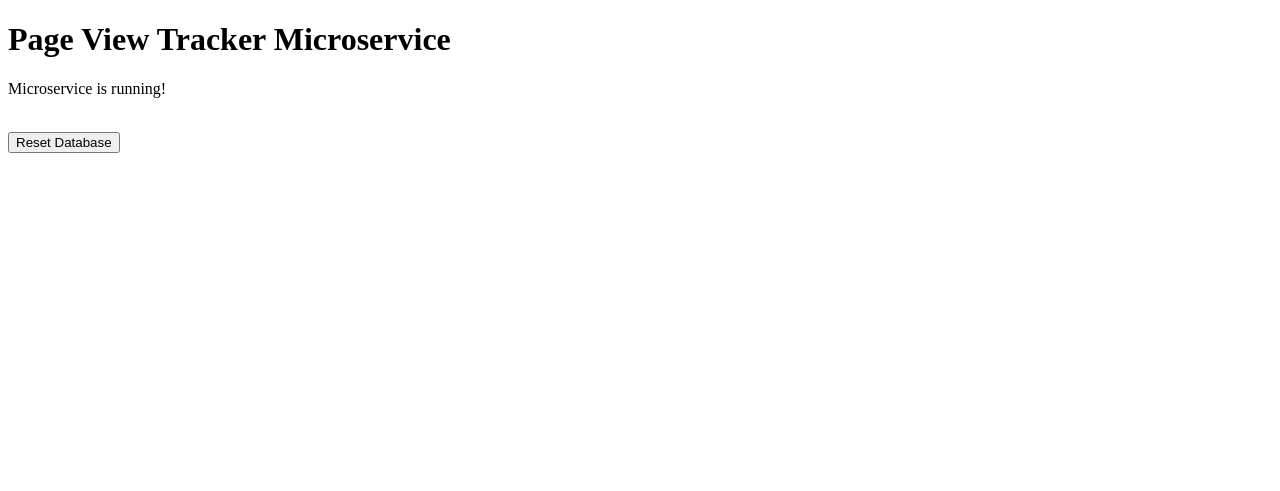
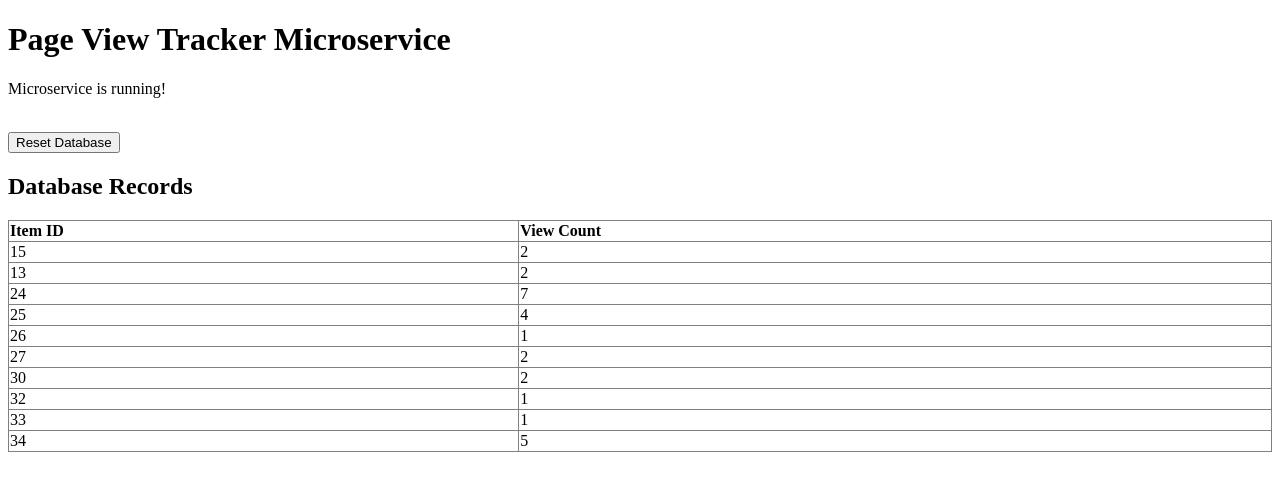
Before and after one commit to LawsonStation/cs361-microservice-page-view, a Flask app: page / in a window 1280 px wide. Shown: the top 491 px of the page. Run offline with Flask 3, Linux system fonts and the light colour scheme; data comes from the database, SQL or seed files in the repository; both versions use the stored data as it was after the commit.

Commit message:
Fixes PageView issues when the microservice is restarted

```diff
--- a/app.py
+++ b/app.py
@@ -22,14 +22,8 @@ def get_db_connection():
 with app.app_context():
     db.create_all()
 
-# Landing page
-@app.route('/')
-def home():
-    return render_template('index.html')
-
-# Increment page count and return
-@app.route('/view/<int:item_id>', methods=['POST'])
-def increment_view(item_id):
+# Helper function to create or update an item
+def create_or_update_item(item_id):
     try:
         page_view = PageView.query.filter_by(item_id=item_id).first()
         if not page_view:
@@ -38,59 +32,63 @@ def increment_view(item_id):
         else:
             page_view.count += 1
         db.session.commit()
-        return jsonify({"item_id": item_id, "count": page_view.count}), 200
+        return {"item_id": item_id, "count": page_view.count}, 200
     except IntegrityError:
         db.session.rollback()
-        return jsonify({"error": "Could not process the request."}), 500
+        return {"error": "Could not process the request."}, 500
 
+# Landing page
+@app.route('/')
+def home():
+    page_views = PageView.query.all()  # Retrieve all records from the PageView table
+    return render_template('index.html', page_views=page_views)
+
+# Increment page count and return
+@app.route('/view/<int:item_id>', methods=['POST'])
+def increment_view(item_id):
+    response, status_code = create_or_update_item(item_id)
+    return jsonify(response), status_code
+
+# Get view count and auto-create missing items
 @app.route('/view/<int:item_id>', methods=['GET'])
 def get_view_count(item_id):
     page_view = PageView.query.filter_by(item_id=item_id).first()
     if not page_view:
-        return jsonify({"error": "Item not found"}), 404
-    return jsonify({"item_id": item_id, "count": page_view.count}), 200
+        # If no record exists, create one with an initial count of 1
+        response, status_code = create_or_update_item(item_id)
+        return jsonify(response), status_code
+    else:
+        # Increment count on every page view (even if the page is refreshed)
+        page_view.count += 1
+        db.session.commit()
+        return jsonify({"item_id": item_id, "count": page_view.count}), 200
 
 # Deletion route
 @app.route('/delete/<int:item_id>', methods=['POST'])
 def delete_item(item_id):
     try:
-        # Attempt to delete the page view record for the item
         page_view = PageView.query.filter_by(item_id=item_id).first()
         if page_view:
-            db.session.delete(page_view)  # Delete the page view record
+            db.session.delete(page_view)
             db.session.commit()
             return jsonify({"message": f"Item {item_id} deleted successfully."}), 200
         else:
             return jsonify({"error": f"Item {item_id} not found."}), 404
     except Exception as e:
-        db.session.rollback()  # Rollback the transaction in case of error
+        db.session.rollback()
         return jsonify({"error": f"Error deleting item: {e}"}), 500
 
-
-# Add the reset route
-# @app.route('/reset', methods=['POST'])
-# def reset_database():
-#     try:
-#         # Delete all records from each table (including page_views)
-#         PageView.query.delete()  # Deletes all entries from the page_views table
-#         db.session.commit()  # Commit changes to the database
-#         return 'Database has been reset successfully.', 200
-#     except Exception as e:
-#         return f'Error resetting database: {e}', 500
-
+# Reset database route
 @app.route('/reset', methods=['POST', 'GET'])
 def reset_database():
     if request.method == 'POST':
         try:
-            # Delete all records from the page_views table
             PageView.query.delete()
             db.session.commit()
-            # Return a success message with a "Back to Home" button
-            return render_template('reset_success.html')  # Assuming reset_success.html displays the message and button
+            return render_template('reset_success.html')
         except Exception as e:
             return f'Error resetting database: {e}', 500
-    return render_template('reset_confirmation.html')  # Render reset confirmation page if GET request
-
+    return render_template('reset_confirmation.html')
 
 if __name__ == '__main__':
     app.run(debug=True, port=5001)
--- a/templates/index.html
+++ b/templates/index.html
@@ -4,44 +4,13 @@
     <meta charset="UTF-8">
     <meta name="viewport" content="width=device-width, initial-scale=1.0">
     <title>Microservice Running</title>
-    <!-- <style>
-        body {
-            font-family: Arial, sans-serif;
-            text-align: center;
-            margin: 0;
-            padding: 0;
-            background-color: #f4f4f9;
-            color: #333;
-        }
-        header {
-            background-color: #007bff;
-            color: #fff;
-            padding: 20px 0;
-        }
-        header h1 {
-            margin: 0;
-            font-size: 2.5em;
-        }
-        section {
-            padding: 20px;
-        }
-        section p {
-            font-size: 1.2em;
-        }
-        footer {
-            margin-top: 20px;
-            font-size: 0.9em;
-            color: #555;
-        }
-    </style> -->
     <script>
         function confirmReset(event) {
             if (!confirm('Are you sure you want to reset the database? This will delete all records.')) {
-                event.preventDefault();  // Prevent form submission if not confirmed
+                event.preventDefault();
             }
         }
     </script>
-
 </head>
 <body>
     <header>
@@ -49,21 +18,31 @@
     </header>
     <p>Microservice is running!</p>
     <br>
-        <!-- Reset Database Button -->
-        <form action="{{ url_for('reset_database') }}" method="POST" onsubmit="confirmReset(event)">
-            <button type="submit">Reset Database</button>
-        </form>
+    <!-- Reset Database Button -->
+    <form action="{{ url_for('reset_database') }}" method="POST" onsubmit="confirmReset(event)">
+        <button type="submit">Reset Database</button>
+    </form>
 
-    <!-- <section>
-        <p>Welcome! This microservice is up and running.</p>
-        <p>Use the following endpoints:</p>
-        <ul>
-            <li><strong>POST /view/&lt;item_id&gt;</strong>: Increment page views for a specific item ID.</li>
-            <li><strong>GET /view/&lt;item_id&gt;</strong>: Retrieve the current view count for a specific item ID.</li>
-        </ul>
-    </section>
-    <footer>
-        <p>Developed by Kevin &mdash; CS361 Microservice</p>
-    </footer> -->
+    <h2>Database Records</h2>
+    {% if page_views %}
+    <table border="1" style="width: 100%; text-align: left; border-collapse: collapse;">
+        <thead>
+            <tr>
+                <th>Item ID</th>
+                <th>View Count</th>
+            </tr>
+        </thead>
+        <tbody>
+            {% for page_view in page_views %}
+            <tr>
+                <td>{{ page_view.item_id }}</td>
+                <td>{{ page_view.count }}</td>
+            </tr>
+            {% endfor %}
+        </tbody>
+    </table>
+    {% else %}
+    <p>No records found in the database.</p>
+    {% endif %}
 </body>
 </html>
```
Also changed, not shown: instance/page_views.db.
